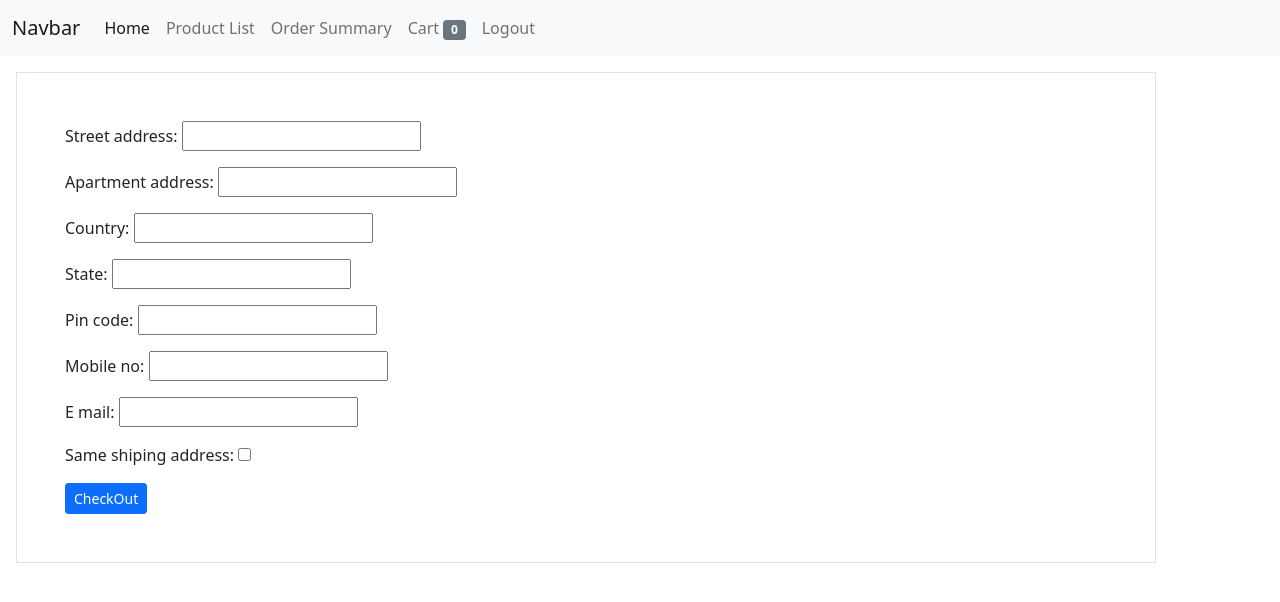
After one commit to mayanklushte/django_vikram, a Django app: page /customer/CheckOut in a window 1280 px wide. The commit adds this page. Shown: the top 602 px of the page. Run offline with Django 3.2, Linux system fonts and the light colour scheme; a user stored in the database is signed in; tables that the repository leaves empty hold one stand-in row (values such as "Sample post").

Commit message:
completed project ecom

```diff
--- a/customer/forms.py
+++ b/customer/forms.py
@@ -0,0 +1,12 @@
+from django import forms
+from .models import BillingAddress
+
+class ChekoutForm(forms.Form):
+    street_address = forms.CharField(max_length=50)
+    Apartment_Address = forms.CharField(max_length=50)
+    Country = forms.CharField(max_length=20)
+    State = forms.CharField(max_length=30)
+    Pin_Code = forms.CharField(max_length=6)
+    Mobile_No = forms.CharField(max_length=10)
+    E_mail = forms.EmailField()
+    same_shiping_address = forms.BooleanField()
--- a/customer/urls.py
+++ b/customer/urls.py
@@ -11,9 +11,12 @@ urlpatterns = [
     path('product_list', views.ProductList.as_view(), name='product_list'),
     path('product_details/<int:id>', views.product_details, name='product_details'),
     path('add_to_cart/<int:id>', views.add_to_cart, name='add_to_cart'),
-    path('add_to_cart_summary/<int:id>', views.add_to_cart_summary, name='add_to_cart_summary'),
-    path('remove_single_item/<int:id>', views.remove_single_item, name='remove_single_item'),
+    path('add_to_cart_summary/<int:id>',
+         views.add_to_cart_summary, name='add_to_cart_summary'),
+    path('remove_single_item/<int:id>',
+         views.remove_single_item, name='remove_single_item'),
     path('order_summary', views.OrderSummaryView.as_view(), name='order_summary'),
+    path('CheckOut', views.CheckOut.as_view(), name='CheckOut'),
 
 
 ] + static(settings.STATIC_URL, document_root=settings.STATIC_ROOT)
--- a/customer/views.py
+++ b/customer/views.py
@@ -7,10 +7,13 @@ from django.views.generic import ListView
 from django.contrib.auth.mixins import LoginRequiredMixin, UserPassesTestMixin
 from django.contrib.auth.decorators import login_required, user_passes_test
 from .models import *
+from .forms import *
 from django.utils import timezone
 from django.contrib import messages
 from django.core.exceptions import ObjectDoesNotExist
 # Create your views here.
+
+
 def index(request):
     return render(request, 'customer/index.html', {})
 
@@ -33,16 +36,17 @@ class ProductList(LoginRequiredMixin, UserPassesTestMixin, ListView):
 
 @login_required
 @user_passes_test(user_check, login_url='accounts:user_login')
-def product_details(request,id):
+def product_details(request, id):
     p_det = Products.objects.get(id=id)
-    return render(request, 'customer/product_details.html', {'p_det':p_det})
+    return render(request, 'customer/product_details.html', {'p_det': p_det})
 
 
 @login_required
 @user_passes_test(user_check, login_url='accounts:user_login')
 def add_to_cart(request, id):
     item = get_object_or_404(Products, id=id)
-    order_item, created = OrderItem.objects.get_or_create(product=item, user=request.user,ordered=False)
+    order_item, created = OrderItem.objects.get_or_create(
+        product=item, user=request.user, ordered=False)
     order_qs = Order.objects.filter(user=request.user, ordered=False)
     if order_qs.exists():
         order = order_qs[0]
@@ -55,7 +59,8 @@ def add_to_cart(request, id):
             return redirect("customer:product_list")
     else:
         ordered_date = timezone.now()
-        order = Order.objects.create(user=request.user, ordered_date=ordered_date)
+        order = Order.objects.create(
+            user=request.user, ordered_date=ordered_date)
         order.item.add(order_item)
     return redirect("customer:product_list")
 
@@ -64,7 +69,8 @@ def add_to_cart(request, id):
 @user_passes_test(user_check, login_url='accounts:user_login')
 def add_to_cart_summary(request, id):
     item = get_object_or_404(Products, id=id)
-    order_item, created = OrderItem.objects.get_or_create(product=item, user=request.user,ordered=False)
+    order_item, created = OrderItem.objects.get_or_create(
+        product=item, user=request.user, ordered=False)
     order_qs = Order.objects.filter(user=request.user, ordered=False)
     if order_qs.exists():
         order = order_qs[0]
@@ -77,7 +83,8 @@ def add_to_cart_summary(request, id):
             return redirect("customer:product_list")
     else:
         ordered_date = timezone.now()
-        order = Order.objects.create(user=request.user, ordered_date=ordered_date)
+        order = Order.objects.create(
+            user=request.user, ordered_date=ordered_date)
         order.item.add(order_item)
     return redirect("customer:product_list")
 
@@ -91,7 +98,8 @@ def remove_single_item(request, id):
     if order_qs.exists():
         order = order_qs[0]
         if order.item.filter(product_id=item.pk).exists():
-            order_item = OrderItem.objects.filter(product=item, user=request.user,ordered=False)[0]
+            order_item = OrderItem.objects.filter(
+                product=item, user=request.user, ordered=False)[0]
             if order_item.quantity > 1:
 
                 order_item.quantity -= 1
@@ -104,14 +112,15 @@ def remove_single_item(request, id):
             messages.warning(request, 'item was not in your cart')
             return redirect("customer:order_summary")
     else:
-       messages.warning(request, 'item was not in your cart')
+        messages.warning(request, 'item was not in your cart')
     return redirect("customer:order_summary")
 
 
-class OrderSummaryView(LoginRequiredMixin,UserPassesTestMixin, View):
+class OrderSummaryView(LoginRequiredMixin, UserPassesTestMixin, View):
     def get(self, *args, **kwargs):
         try:
-            cart_item = OrderItem.objects.filter(user=self.request.user,ordered=False)
+            cart_item = OrderItem.objects.filter(
+                user=self.request.user, ordered=False)
             order = Order.objects.get(user=self.request.user, ordered=False)
             context = {'object': order, 'cart_item': cart_item}
             return render(self.request, 'customer/order_summary.html', context)
@@ -125,3 +134,57 @@ class OrderSummaryView(LoginRequiredMixin,UserPassesTestMixin, View):
             return True
         else:
             raise Http404("You are Not Allowed Here")
+
+
+class CheckOut(LoginRequiredMixin, UserPassesTestMixin, View):
+    def get(self, *args, **kwargs):
+        form = ChekoutForm()
+        return render(self.request, 'customer/checkout.html', {'form': form})
+
+    def post(self, *args, **kwargs):
+        form = ChekoutForm(self.request.POST or None)
+        try:
+            order = Order.objects.get(user=self.request.user, ordered=False)
+            if form.is_valid():
+                street_address = form.cleaned_data.get('street_address')
+                Apartment_Address = form.cleaned_data.get('Apartment_Address')
+                Country = form.cleaned_data.get('Country')
+                State = form.cleaned_data.get('State')
+                Pin_Code = form.cleaned_data.get('Pin_Code')
+                Mobile_No = form.cleaned_data.get('Mobile_No')
+                E_mail = form.cleaned_data.get('E_mail')
+                same_shiping_address = form.cleaned_data.get(
+                    'same_shiping_address')
+
+                billing = BillingAddress(
+                    user=self.request.user,
+                    street_address=street_address,
+                    Apartment_Address=Apartment_Address,
+                    Country=Country,
+                    State=State,
+                    Pin_Code=Pin_Code,
+                    Mobile_No=Mobile_No,
+                    E_mail=E_mail,
+                    same_shiping_address=same_shiping_address)
+                billing.save()
+                order_item = OrderItem.objects.filter(
+                    user=self.request.user, ordered=False)
+                for i in order_item:
+                    i.ordered = True
+                    i.save()
+                order.billing_Address = billing
+                order.ordered = True
+                order.save()
+                messages.success(self.request, 'order has been placed')
+                return redirect("customer:product_list")
+
+        except ObjectDoesNotExist:
+            messages.error(self.request, 'no Active orders')
+            return redirect("customer:product_list")
+
+    def test_func(self):
+        x = self.request.user
+        if x.is_customer:
+            return True
+        else:
+            raise Http404("You are Not Allowed Here")
--- /dev/null
+++ b/templates/customer/checkout.html
@@ -0,0 +1,9 @@
+{% extends 'customer_base.html' %} {% block body %}
+
+<div class="container border p-5 m-3">
+  <form method="POST" enctype="multipart/form-data">
+    {% csrf_token %} {{form.as_p}}
+    <button type="submit" class="btn btn-sm btn-primary">CheckOut</button>
+  </form>
+</div>
+{% endblock body %}
```
Also changed, not shown: customer/models.py (+9 -0 lines), templates/customer/order_summary.html (+24 -0 lines).
